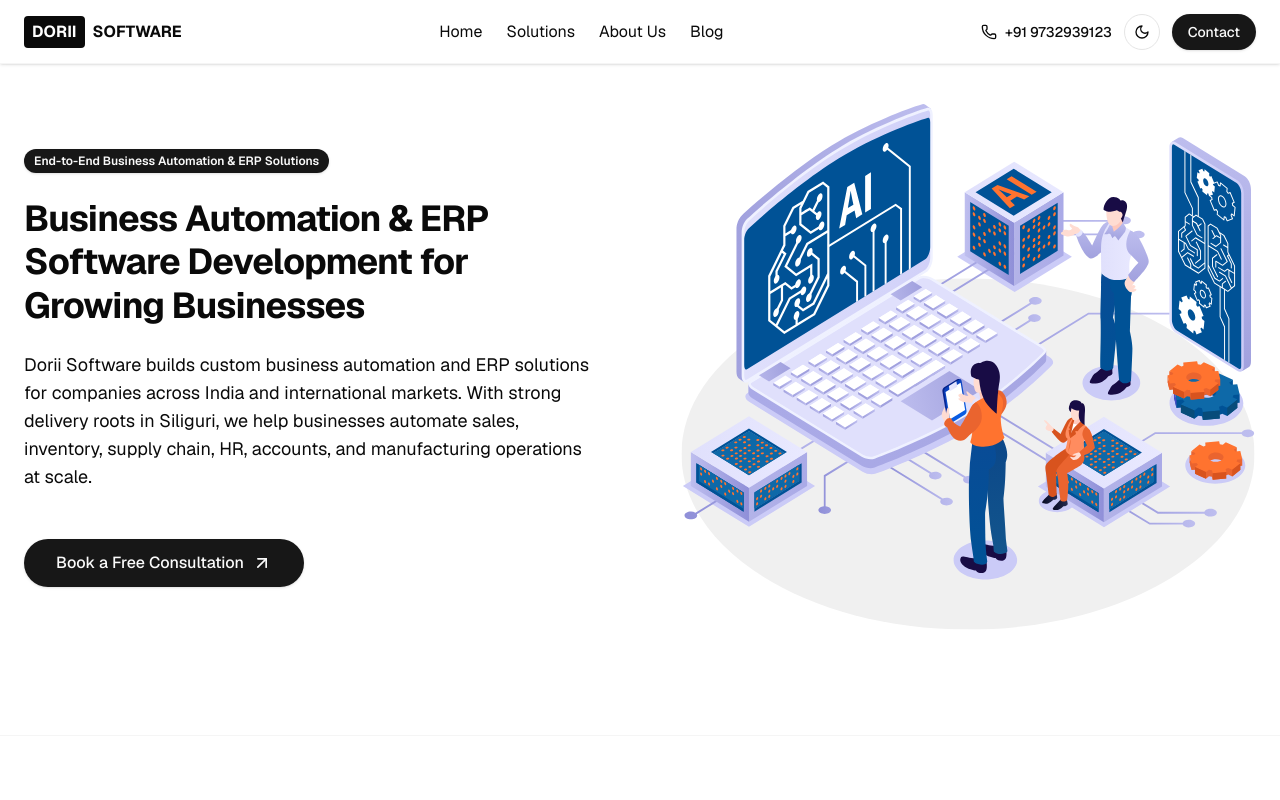
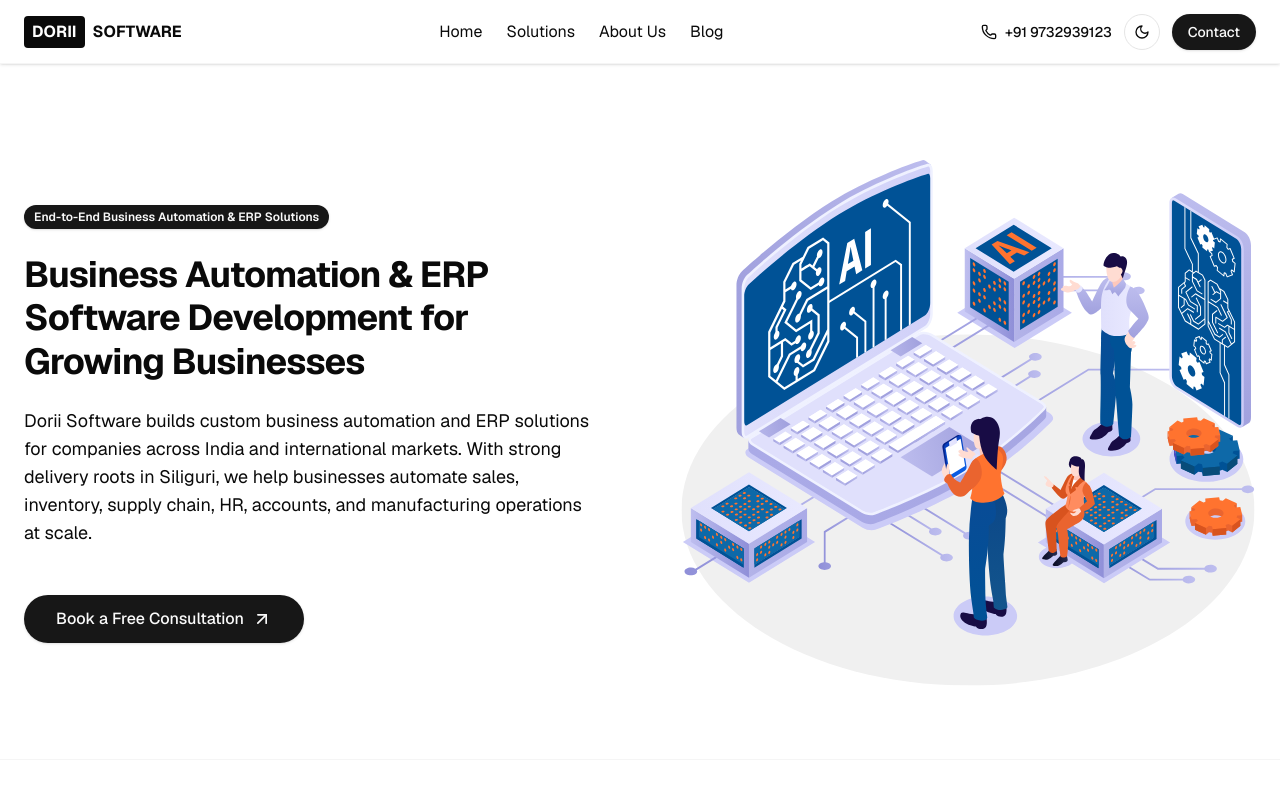
Before and after one commit to subhasundardass/dorii-wesite, a Next.js app: page / in a window 1280 px wide. Shown: the top 800 px of the page. Built offline with nearby package versions, Linux system fonts and the light colour scheme.

Commit message:
Home page header margin fixed

```diff
--- a/app/page.tsx
+++ b/app/page.tsx
@@ -13,11 +13,11 @@ export const generateMetadata = () => ({
 });
 export default function Home() {
   return (
-    <>
+    <main className="mt-6">
       <Hero />
       <Solutions />
       <About />
       <FAQ />
-    </>
+    </main>
   );
 }
--- a/components/hero.tsx
+++ b/components/hero.tsx
@@ -5,7 +5,7 @@ import Image from "next/image";
 
 const Hero = () => {
   return (
-    <div className="min-h-[calc(100vh-4rem)] w-full flex items-center justify-center overflow-hidden border-b border-accent">
+    <div className="pt-16 min-h-[calc(100vh-4rem)] w-full flex items-center justify-center overflow-hidden border-b border-accent">
       <div className="max-w-(--breakpoint-xl) w-full flex flex-col lg:flex-row mx-auto items-center justify-between gap-y-14 gap-x-10 px-6 py-12 lg:py-0">
         <div className="max-w-xl">
           <Badge className="rounded-full py-1 border-none">
```
